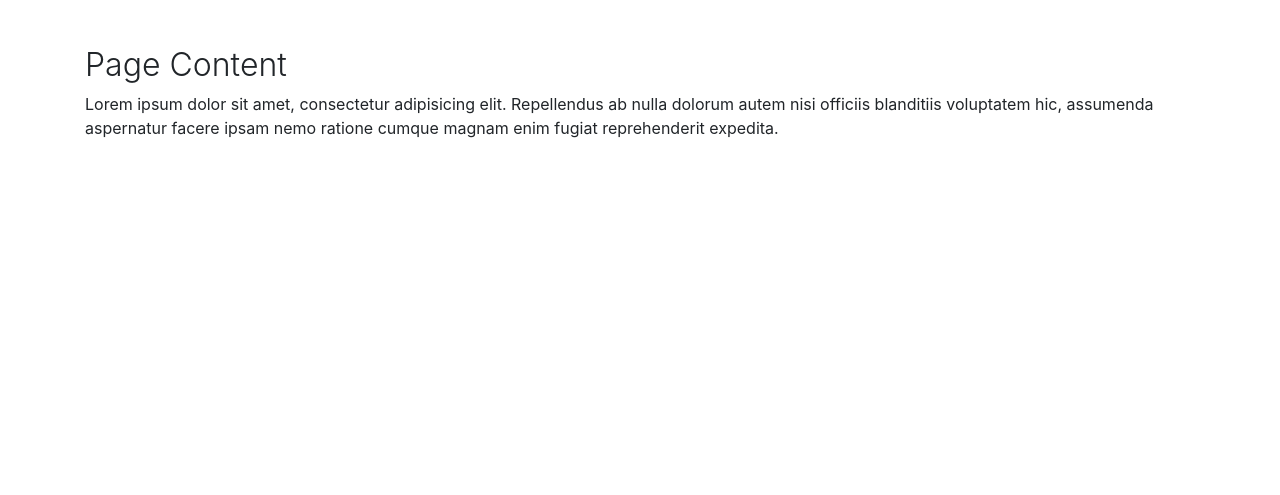
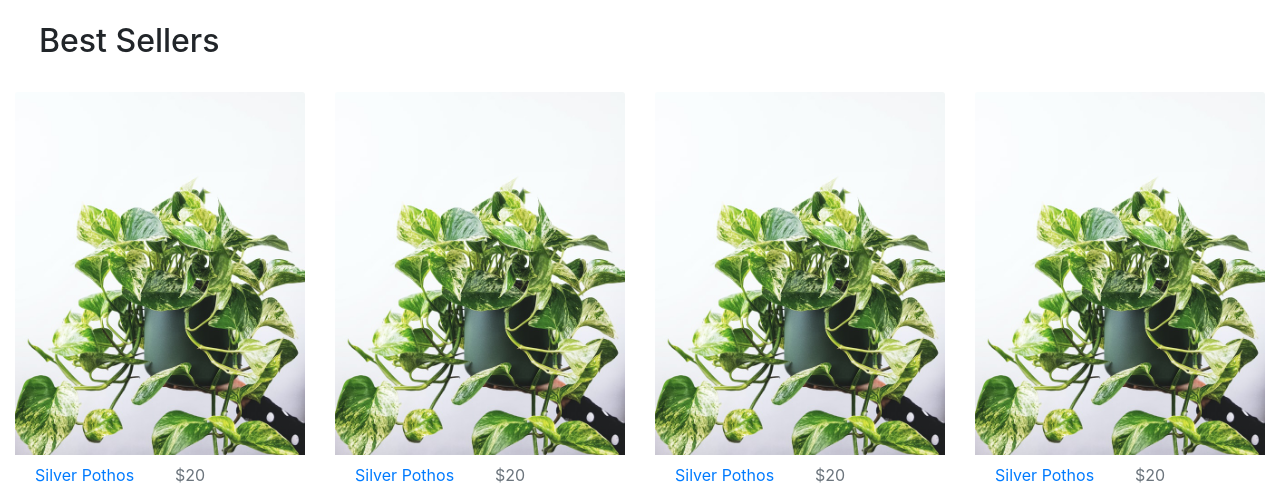
Before and after one commit to jaspertung/foliate, a website: page index.html in a window 1280 px wide. Shown: the part 794-1289 px from the top of the page. Before the commit the page ends 998 px from the top, so only its background shows below. Drawn offline with nearby package versions, Linux system fonts and the light colour scheme.

Commit message:
Added best seller section to index.html

```diff
--- a/index.html
+++ b/index.html
@@ -59,13 +59,88 @@
       </div>
     </div>
   </header>
-
-  <section class="py-5">
-    <div class="container">
-      <h2 class="font-weight-light">Page Content</h2>
-      <p>Lorem ipsum dolor sit amet, consectetur adipisicing elit. Repellendus ab nulla dolorum autem nisi officiis blanditiis voluptatem hic, assumenda aspernatur facere ipsam nemo ratione cumque magnam enim fugiat reprehenderit expedita.</p>
+  <!-- best sellers -->
+  <div class="container-fluid">
+    <div class="row">
+      <div class="col-6 m-lg-4 m-2">
+        <h2>Best Sellers</h2>
+      </div>
     </div>
-  </section>
+    <div class="row">
+      <!-- best seller 1 -->
+      <div class="col-lg-3 col-md-4 col-6">
+        <div class="card product-card">
+          <a href="#" class="card-img-top d-block overflow-hidden">
+            <img class="img-fluid" src="/img/pothos.jpg" alt="picture of pothos plant">
+          </a>
+          <div class="card-body py-2">
+            <div class="row">
+              <div class="col">
+                <a href="#">Silver Pothos</a>
+              </div>
+              <div class="col">
+                <div class="font-size-sm text-muted">$20</div>
+              </div>
+            </div>
+          </div>
+        </div>
+      </div>
+      <!-- best seller 2 -->
+      <div class="col-lg-3 col-md-4 col-6">
+        <div class="card product-card">
+          <a href="#" class="card-img-top d-block overflow-hidden">
+            <img class="img-fluid" src="/img/pothos.jpg" alt="picture of pothos plant">
+          </a>
+          <div class="card-body py-2">
+            <div class="row">
+              <div class="col">
+                <a href="#">Silver Pothos</a>
+              </div>
+              <div class="col">
+                <div class="font-size-sm text-muted">$20</div>
+              </div>
+            </div>
+          </div>
+        </div>
+      </div>
+      <!-- best seller 3 -->
+      <div class="col-lg-3 col-md-4 col-6">
+        <div class="card product-card">
+          <a href="#" class="card-img-top d-block overflow-hidden">
+            <img class="img-fluid" src="/img/pothos.jpg" alt="picture of pothos plant">
+          </a>
+          <div class="card-body py-2">
+            <div class="row">
+              <div class="col">
+                <a href="#">Silver Pothos</a>
+              </div>
+              <div class="col">
+                <div class="font-size-sm text-muted">$20</div>
+              </div>
+            </div>
+          </div>
+        </div>
+      </div>
+      <!-- best seller 4 -->
+      <div class="col-lg-3 col-md-4 col-6">
+        <div class="card product-card">
+          <a href="#" class="card-img-top d-block overflow-hidden">
+            <img class="img-fluid" src="/img/pothos.jpg" alt="picture of pothos plant">
+          </a>
+          <div class="card-body py-2">
+            <div class="row">
+              <div class="col">
+                <a href="#">Silver Pothos</a>
+              </div>
+              <div class="col">
+                <div class="font-size-sm text-muted">$20</div>
+              </div>
+            </div>
+          </div>
+        </div>
+      </div>
+    </div>
+  </div>
 
   <script src="node_modules/jquery/dist/jquery.slim.min.js"></script>
   <script src="node_modules/popper.js/dist/umd/popper.min.js"></script>
--- a/style.css
+++ b/style.css
@@ -12,3 +12,6 @@
     padding-top: 5vh;
     padding-bottom: 5vh;
 }
+.product-card {
+    border: none;
+}
```
Also changed, not shown: img/pothos.jpg (added). Lines whose indentation alone changed are shown as unchanged.
